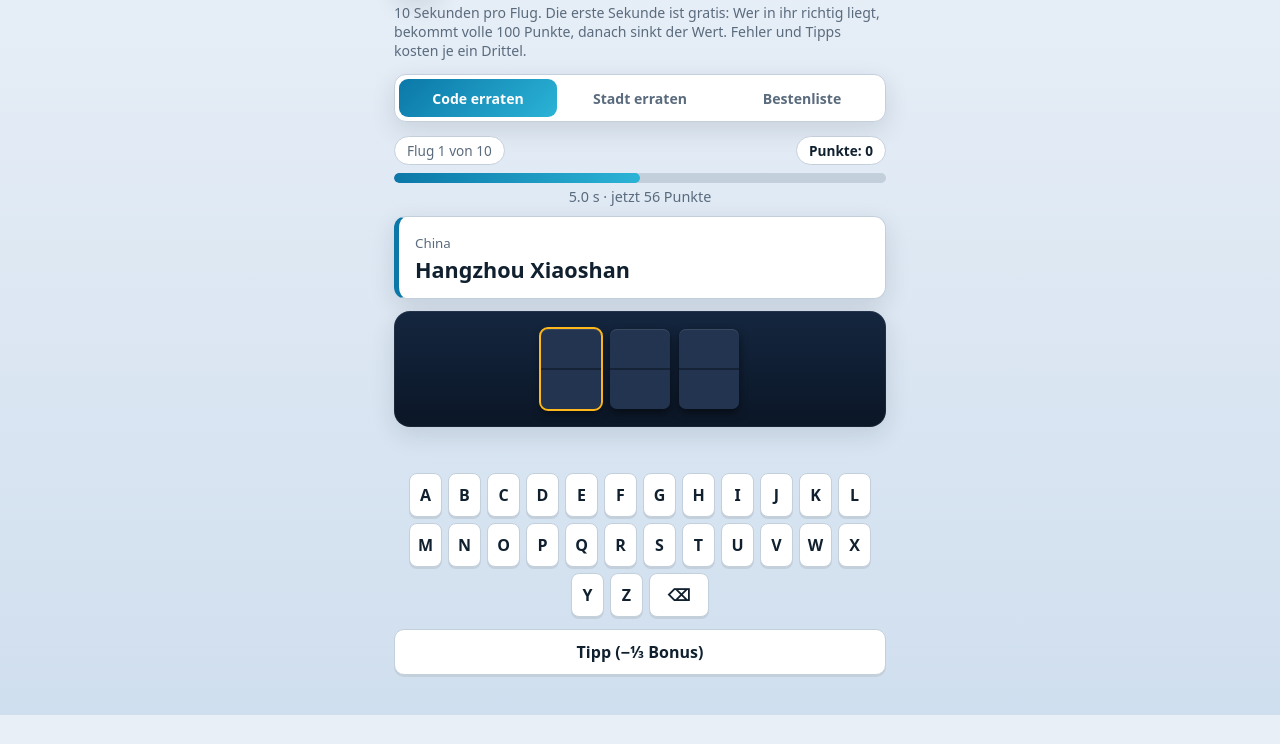
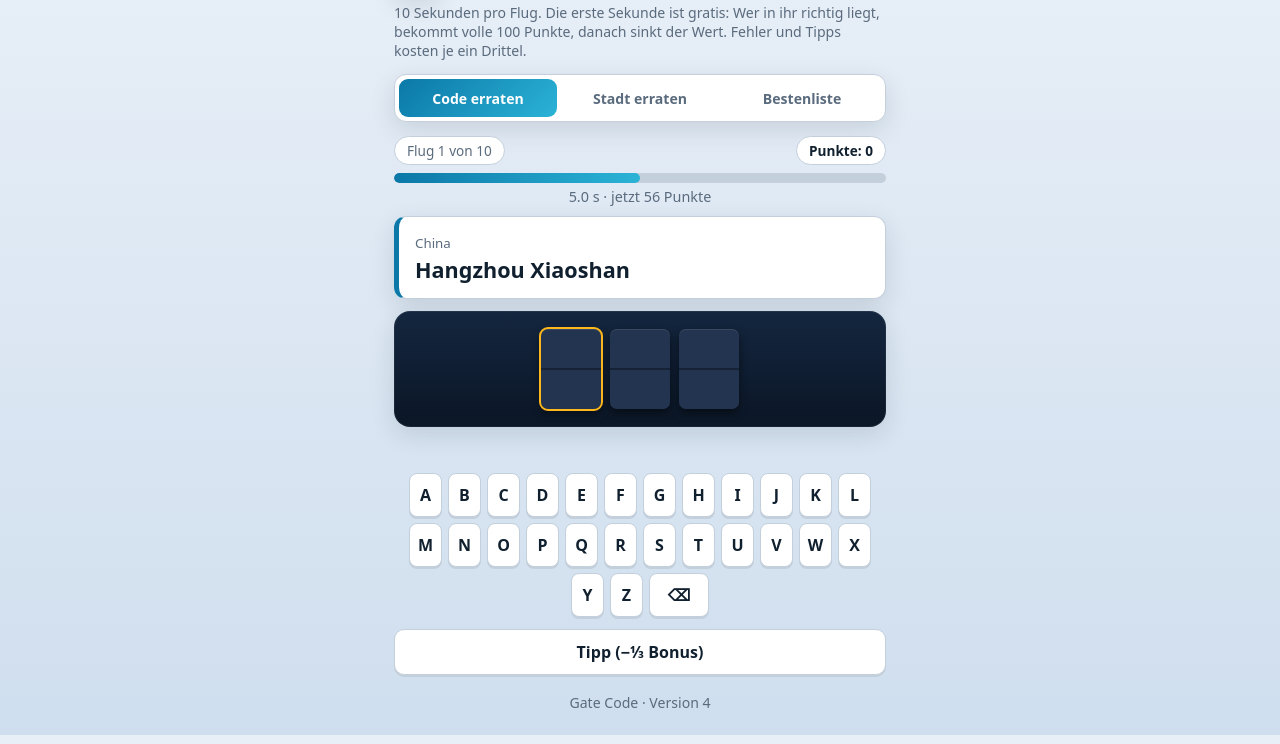
Before and after one commit to fstops/fstops.github.io, a plain HTML site: page index.html in a window 1280 px wide. Shown: the part 65-809 px from the top of the page. Drawn offline with Linux system fonts and the light colour scheme.

Commit message:
Add newline at the end of index.html
Added a newline at the end of index.html.

```diff
--- a/index.html
+++ b/index.html
@@ -72,6 +72,7 @@ button:focus-visible,input:focus-visible{outline:3px solid var(--acc);outline-of
 <button id="m3" aria-pressed="false">Bestenliste</button>
 </div>
 <div id="g"></div>
+<p class="intro" style="text-align:center;margin:18px 0 0">Gate Code · Version 4</p>
 </main>
 <script src="airports.js"></script>
 <script>
```
